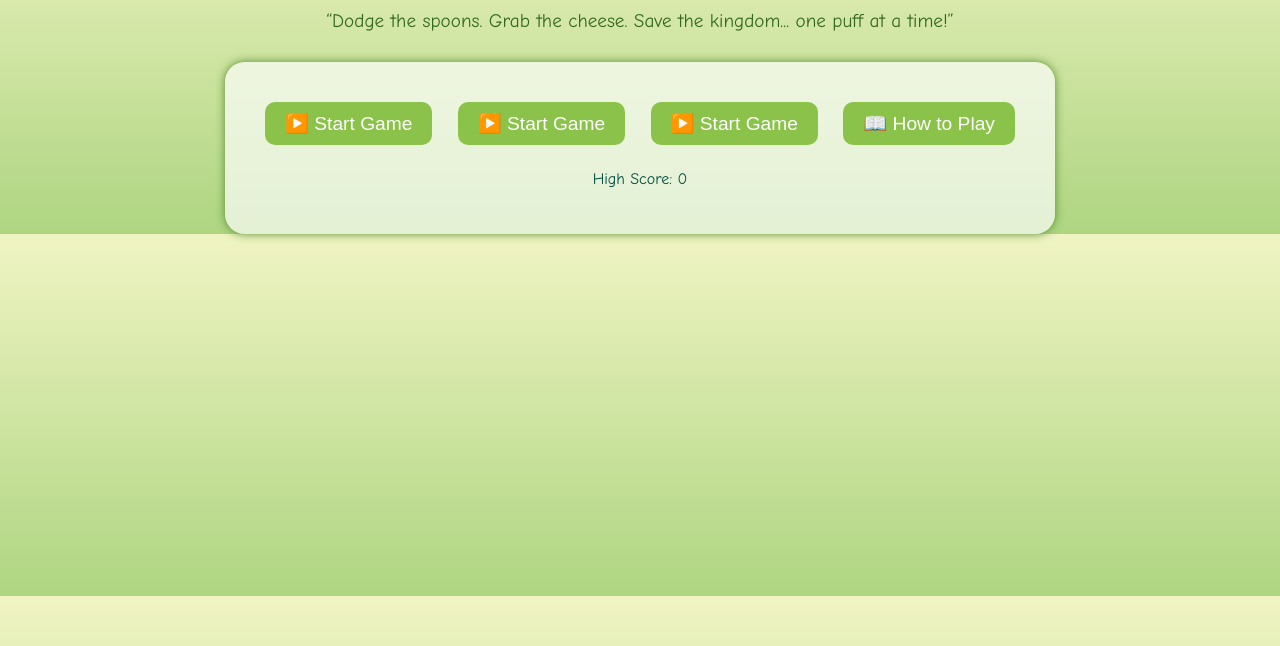
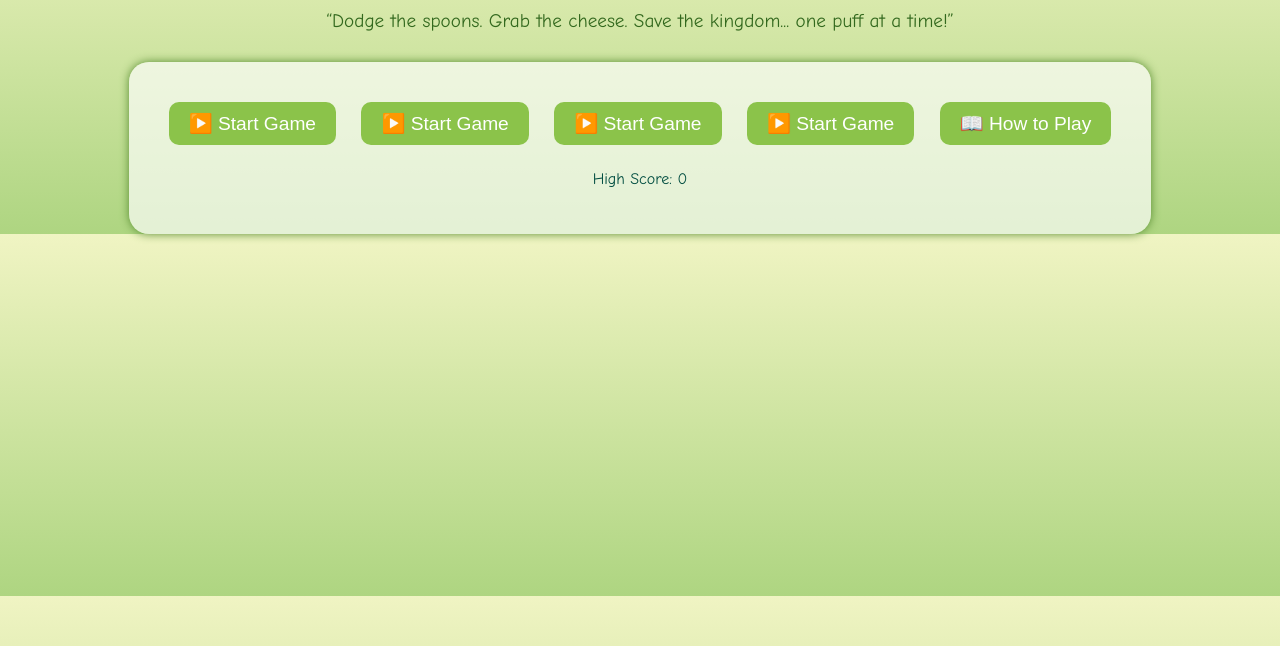
Before and after one commit to jhonwick-beep/Beep, a plain HTML site: page index.html in a window 1280 px wide. Shown: the part 128-774 px from the top of the page. Drawn offline with Linux system fonts and the light colour scheme.

Commit message:
Update index.html

```diff
--- a/index.html
+++ b/index.html
@@ -61,6 +61,7 @@
     <button onclick="window.location.href='SirOnion.html'">▶️ Start Game</button>
     <button onclick="window.location.href='BananaCopter.html'">▶️ Start Game</button>
      <button onclick="window.location.href='SpaceDodger.html'">▶️ Start Game</button>
+     <button onclick="window.location.href='cosmic_banana_game.html'">▶️ Start Game</button>
     <button onclick="showInstructions()">📖 How to Play</button>
     <p id="highScore">High Score: <span id="scoreDisplay">0</span></p>
   </div>
```
